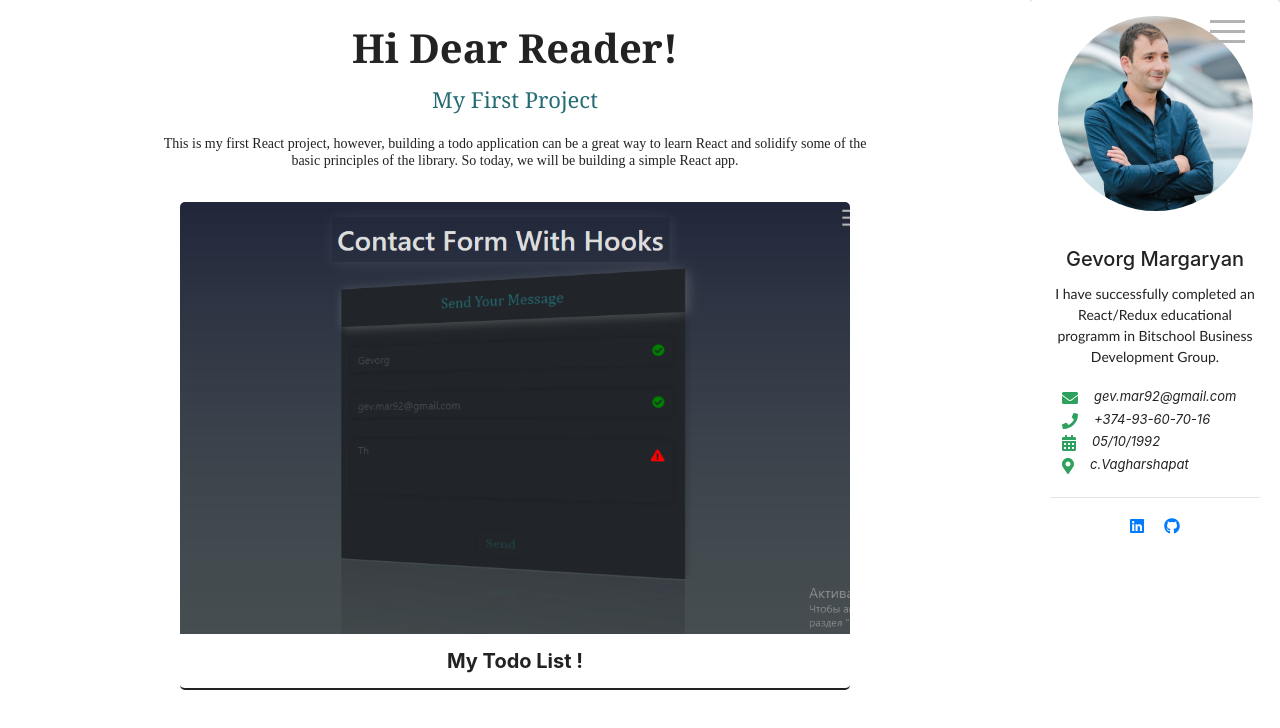
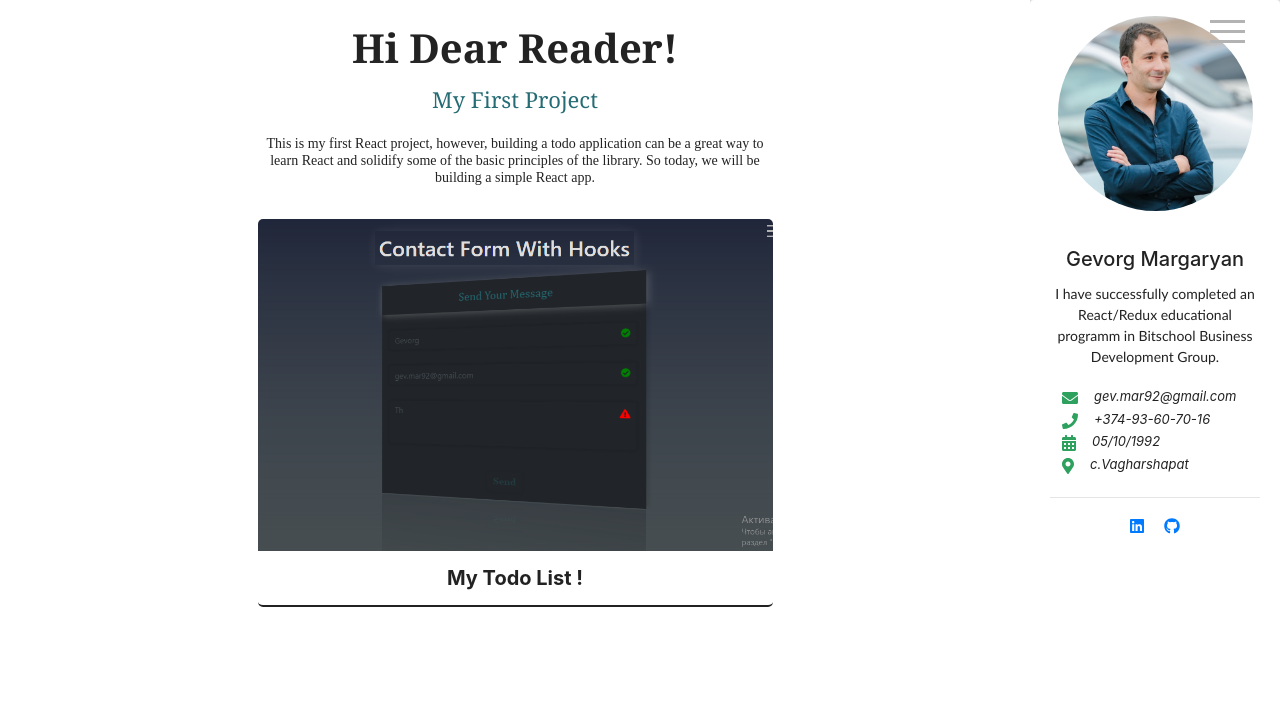
Before and after one commit to gev707/React-Redux, a React (Create React App) app: page /about in a window 1280 px wide. Shown: the top 728 px of the page. Built offline with nearby package versions, Linux system fonts and the light colour scheme.

Commit message:
finished

```diff
--- a/src/Components/pages/About/about.module.css
+++ b/src/Components/pages/About/about.module.css
@@ -102,3 +102,11 @@ figure figcaption {
         overflow-y: scroll;
     }
 }
+@media screen and (min-width:1200px) {
+    figure {
+        width: 50%;
+    }
+    .aboutText {
+        width: 50%;
+    }
+}
```
